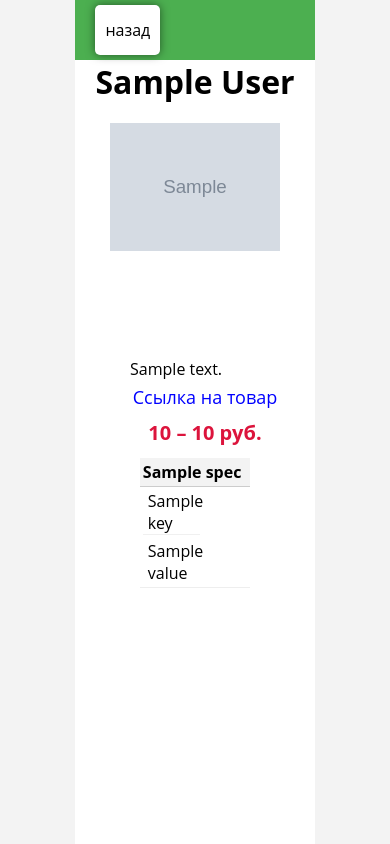
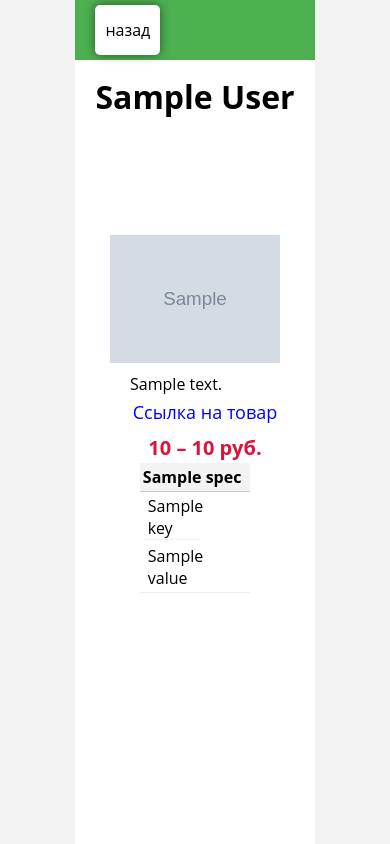
Before and after one commit to astronomer-alkor/scraper_onliner, a Python web app: template app/templates/product.html in a window 390 px wide. Run offline with Jinja, Linux system fonts and the light colour scheme; the template is opened without the code that fills it: most values are stand-ins (such as "Sample title", 1, 10 or a date in 2020); grey boxes marked "Sample" are stand-in pictures.

Commit message:
bug fixes

```diff
--- a/app/static/css/style.css
+++ b/app/static/css/style.css
@@ -68,6 +68,7 @@
     max-width: 1000px;
     margin: 0 auto;
     margin-bottom: 20px;
+    margin-top: 15px;
     padding: 0 20px;
     box-sizing: border-box;
     text-align: center;
@@ -92,7 +93,6 @@
     max-width: 1000px;
     box-sizing: border-box;
     margin: 0 auto;
-    margin-bottom: 10px;
     padding-left: 70px;
 }
 
@@ -193,6 +193,7 @@
     text-decoration: none;
     background: #ffffff;
     color: #000000;
+    cursor: pointer;
 }
 
 .pagination_link:hover {
@@ -227,6 +228,7 @@
 }
 
 .main_section {
+    position: relative;
     display: flex;
 }
 
@@ -507,18 +509,6 @@
     box-shadow: 0 12px 16px 0 rgba(0,0,0,0.24), 0 17px 50px 0 rgba(0,0,0,0.19);
 }
 
-/*.graphic_block {*/
-    /*position: absolute;*/
-    /*display: none;*/
-    /*top: calc(50% - 250px);*/
-    /*left: calc(50% - 350px);*/
-    /*box-shadow: 0 12px 16px 0 rgba(0,0,0,0.24), 0 17px 50px 0 rgba(0,0,0,0.19);*/
-/*}*/
-
-/*.graphic_block--active {*/
-    /*display: block;*/
-/*}*/
-
 .back {
     display: flex;
     height: 50px;
@@ -709,6 +699,16 @@
     }
 }
 
+@media (max-width: 550px) {
+    .products_item {
+        flex-direction: column;
+    }
+
+    .image {
+        background-position-y: bottom;
+    }
+}
+
 @media (max-width: 540px) {
     .table_row {
         flex-direction: column;
```
